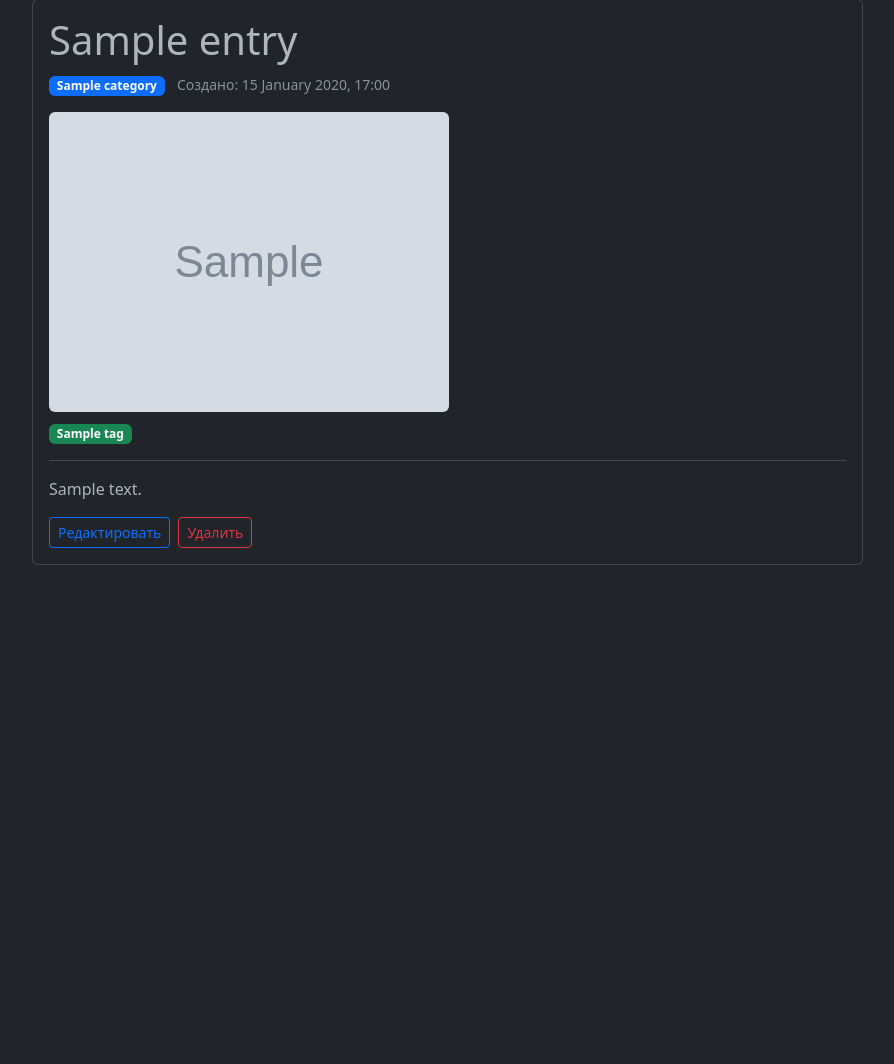
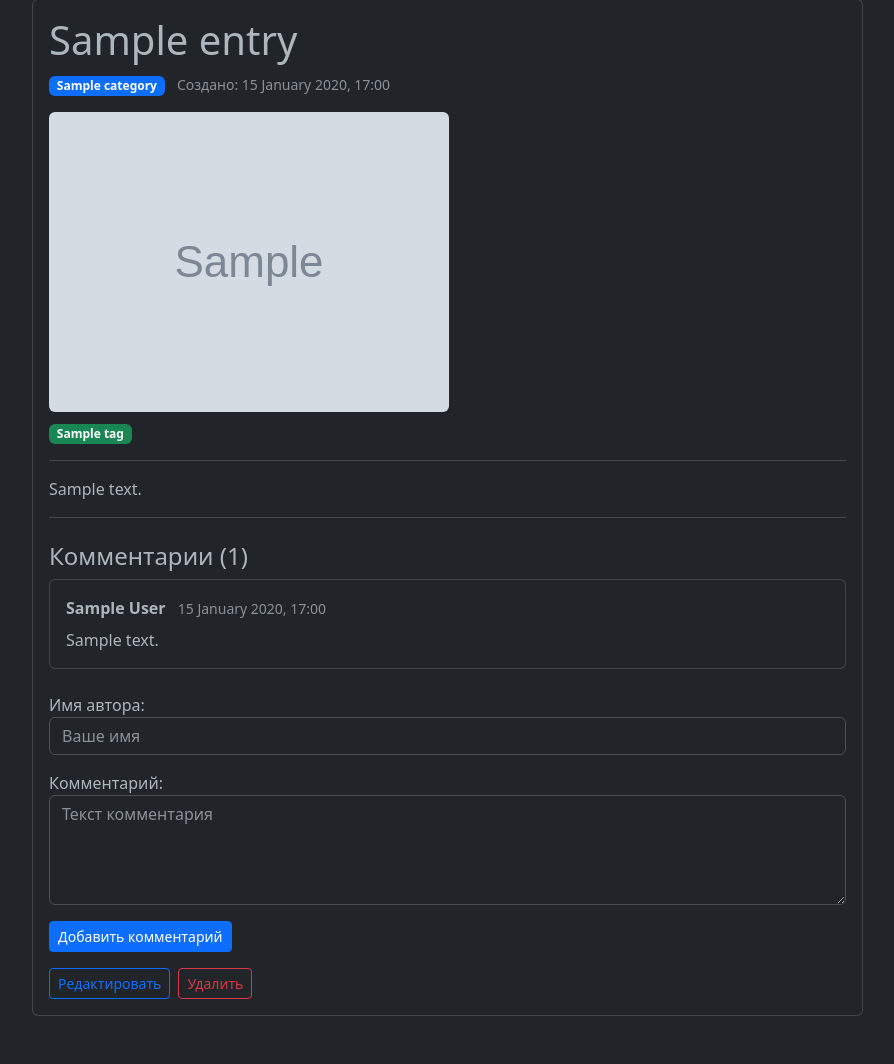
Before and after one commit to Viking-san/learning-journal, a Django app: page /entry/1/ in a window 1280 px wide. Shown: the part 152-1216 px from the top of the page, without its empty margins (50-944 px from the left). Before the commit the page ends 717 px from the top, so only its background shows below. Run offline with Django 5.2, Linux system fonts and the light colour scheme; tables that the repository leaves empty hold one stand-in row (values such as "Sample post"); grey boxes marked "Sample" are stand-in pictures; some libraries are stand-ins or nearby versions.

Commit message:
Add comments section

```diff
--- a/journal/forms.py
+++ b/journal/forms.py
@@ -1,5 +1,5 @@
 from django import forms
-from .models import Entry
+from .models import Entry, Comment
 
 
 class EntryForm(forms.ModelForm):
@@ -24,3 +24,28 @@ class EntryForm(forms.ModelForm):
                 'class': 'form-control'
             }),
         }
+
+
+# class CommentForm(forms.ModelForm):
+#     class Meta:
+#         model = Comment
+#         fields = ['author_name', 'content']
+class CommentForm(forms.ModelForm):
+    class Meta:
+        model = Comment
+        fields = ['author_name', 'content']
+        widgets = {
+            'author_name': forms.TextInput(attrs={
+                'class': 'form-control',
+                'placeholder': 'Ваше имя',
+            }),
+            'content': forms.Textarea(attrs={
+                'class': 'form-control',
+                'placeholder': 'Текст комментария',
+                'rows': 4,
+            }),
+        }
+        labels = {
+            'author_name': 'Имя автора',
+            'content': 'Комментарий',
+        }
--- a/journal/models.py
+++ b/journal/models.py
@@ -65,3 +65,24 @@ class Entry(models.Model):
 
     def __str__(self):
         return self.title
+
+
+class Comment(models.Model):
+    """Комментарий к записи"""
+    entry = models.ForeignKey(
+        Entry,
+        on_delete=models.CASCADE,
+        related_name='comments',
+        verbose_name='Запись'
+    )
+    author_name = models.CharField(max_length=100, verbose_name='Имя автора')
+    content = models.TextField(verbose_name='Текст комментария')
+    created_at = models.DateTimeField(auto_now_add=True, verbose_name='Создан')
+
+    class Meta:
+        verbose_name = 'Комментарий'
+        verbose_name_plural = 'Комментарии'
+        ordering = ['-created_at']
+
+    def __str__(self):
+        return f'Комментарий от {self.author_name} к {self.entry.title}'
--- a/journal/templates/journal/entry_detail.html
+++ b/journal/templates/journal/entry_detail.html
@@ -28,16 +28,48 @@
                 {% endif %}
 
                 <!-- Теги -->
-                {% if entry.tags.all %}
+                {% with tags=entry.tags.all %}
+                {% if tags %}
                 <div class="mb-3">
-                    {% for tag in entry.tags.all %}
+                    {% for tag in tags %}
                         <a href="{% url 'journal:tag_entries' tag.slug %}" class="badge bg-success text-decoration-none">{{ tag.name }}</a>
                     {% endfor %}
                 </div>
                 {% endif %}
+                {% endwith %}
 
                 <hr>
+                <!-- Контент -->
                 <div class="card-text">{{ entry.content|markdown }}</div>
+
+                <hr>
+                <!-- Комментарии -->
+                <h4 class="mt-4">Комментарии ({{ comments|length }})</h4>
+
+                {% if comments %}
+                    {% for comment in comments %}
+                        <div class="card mb-2">
+                            <div class="card-body">
+                                <strong>{{ comment.author_name }}</strong>
+                                <small class="text-muted ms-2">
+                                    {{ comment.created_at|date:"d F Y, H:i" }}
+                                </small>
+                                <p class="mt-2 mb-0">{{ comment.content }}</p>
+                            </div>
+                        </div>
+                    {% endfor %}
+                {% else %}
+                    <p class="text-muted">Пока нет комментариев.</p>
+                {% endif %}
+
+                <form method="post" class="mt-4">
+                    {% csrf_token %}
+                    {{ form.as_p }}
+                    <button type="submit" class="btn btn-primary btn-sm">
+                        Добавить комментарий
+                    </button>
+                </form>
+
                 <div class="d-flex gap-2 mt-3">
                     <a href="{% url 'journal:entry_update' entry.pk %}" class="btn btn-outline-primary btn-sm">Редактировать</a>
                     <a href="{% url 'journal:entry_delete' entry.pk %}" class="btn btn-outline-danger btn-sm">Удалить</a>
--- a/journal/views.py
+++ b/journal/views.py
@@ -1,7 +1,7 @@
-from django.shortcuts import render
+from django.shortcuts import render, redirect
 from django.views.generic import ListView, DetailView, UpdateView, CreateView, DeleteView,TemplateView
-from .models import Entry, Category, Tag
-from .forms import EntryForm
+from .models import Entry, Category, Tag, Comment
+from .forms import EntryForm, CommentForm
 from django.urls import reverse_lazy
 from django.db.models import Count
 from django.db.models.functions import TruncWeek
@@ -36,6 +36,27 @@ class EntryDetailView(DetailView):
     model = Entry
     template_name = 'journal/entry_detail.html'
     context_object_name = 'entry'
+    queryset = Entry.objects.select_related('category').prefetch_related('tags', 'comments')
+
+    def get_context_data(self, **kwargs):
+        context = super().get_context_data(**kwargs)
+        context['comments'] = self.object.comments.all()
+        context['form'] = CommentForm()
+        return context
+
+    def post(self, request, *args, **kwargs):
+        self.object = self.get_object()
+        form = CommentForm(request.POST)
+
+        if form.is_valid():
+            comment = form.save(commit=False)
+            comment.entry = self.object
+            comment.save()
+            return redirect('journal:entry_detail', pk=self.object.pk)
+
+        context = self.get_context_data()
+        context['form'] = form
+        return self.render_to_response(context)
 
 
 class EntryCreateView(CreateView):
```
Also changed, not shown: journal/admin.py (+8 -1 lines), journal/migrations/0005_comment.py (added).
